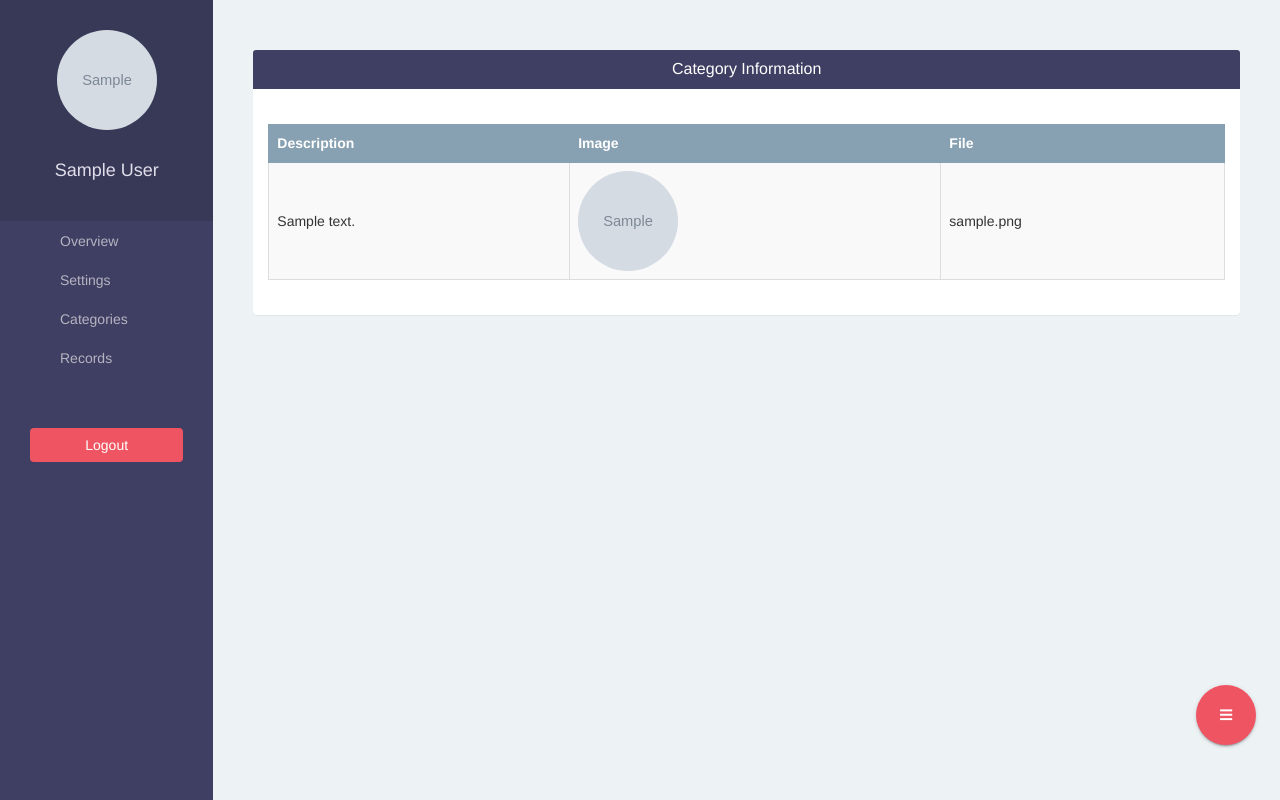
After one commit to drilus/Record-Keeper, a Django app: page /user/category_info/1/ in a window 1280 px wide. The commit adds this page. Run offline with Django 3.2, Linux system fonts and the light colour scheme; a user stored in the database is signed in; tables that the repository leaves empty hold one stand-in row (values such as "Sample post"); grey boxes marked "Sample" are stand-in pictures; some libraries are stand-ins or nearby versions.

Commit message:
added categoryinfo page

```diff
--- a/keeper/urls.py
+++ b/keeper/urls.py
@@ -18,6 +18,7 @@ urlpatterns = [
     path('user/overview', views.user_overview, name='user-overview'),
     path('user/settings', views.user_settings, name='user-settings'),
     path('user/categories', views.user_categories, name='user-categories'),
+    path('user/category_info/<int:category_id>/', views.category_info, name='category-info'),
     path('user/add_category', views.add_category, name='add-category'),
     path('user/records', views.user_records, name='user-records'),
 ] + static(settings.MEDIA_URL, document_root=settings.MEDIA_ROOT)
--- a/keeperapp/admin.py
+++ b/keeperapp/admin.py
@@ -1,10 +1,10 @@
 from django.contrib import admin
 
-from keeperapp.models import Profile, Category, CategoryData, Option, Record
+from keeperapp.models import Profile, Category, CategoryInfo, Option, Record
 
 # Register your models here.
 admin.site.register(Profile)
 admin.site.register(Category)
-admin.site.register(CategoryData)
+admin.site.register(CategoryInfo)
 admin.site.register(Option)
 admin.site.register(Record)
--- a/keeperapp/models.py
+++ b/keeperapp/models.py
@@ -30,9 +30,9 @@ class Category(models.Model):
         return self.name
 
 
-class CategoryData(models.Model):
+class CategoryInfo(models.Model):
     class Meta:
-        verbose_name_plural = 'CategoryData'
+        verbose_name_plural = 'CategoryInfo'
 
     category = models.OneToOneField(
         Category,
@@ -40,13 +40,12 @@ class CategoryData(models.Model):
         related_name='category_data',
         default='unknown'
     )
-    name = models.CharField(max_length=500)
-    description = JSONField(max_length=2000)
+    description = models.TextField(max_length=2000)
     image = models.ImageField(upload_to='images/', blank=True)
     file = models.FileField(upload_to='files/', blank=True)
 
     def __str__(self):
-        return self.id
+        return str(self.id)
 
 
 class Option(models.Model):
@@ -59,7 +58,7 @@ class Option(models.Model):
 
 
 class Record(models.Model):
-    user = models.ForeignKey(Category, on_delete=models.CASCADE, related_name='record_user')
+    user = models.ForeignKey(User, on_delete=models.CASCADE, related_name='record_user')
     category = models.ForeignKey(
         Category,
         on_delete=models.SET_NULL,
@@ -69,3 +68,6 @@ class Record(models.Model):
     data = JSONField(max_length=2000)
     receipt = models.ImageField(upload_to='receipts/', blank=True)
     file = models.FileField(upload_to='files/', blank=True)
+
+    def __str__(self):
+        return str(self.id)
--- a/keeperapp/templates/user/categories.html
+++ b/keeperapp/templates/user/categories.html
@@ -19,7 +19,7 @@
         <tbody>
           {% for category in categories %}
             <tr>
-            <td scope="row">{{ category.name }}</td>
+              <td scope="row"><a href="{% url 'category-info' category.id %}">{{ category.name }}</a></td>
               <td>{{ category.columns }}  </td>
               <td>{{ category.options }}</td>
             </tr>
--- /dev/null
+++ b/keeperapp/templates/user/category_info.html
@@ -0,0 +1,30 @@
+{% extends 'user/sidebar.html' %}
+
+{% block page %}
+  <div class="panel">
+    <div class="panel-heading bg-blue">
+      <h4 class="panel-title text-center text-white">Category Information</h4>
+    </div>
+    <div class="panel-body">
+      <br/>
+
+      <table class="table table-bordered table-hover table-striped">
+        <thead>
+          <tr class="bg-gray text-white">
+            <th>Description</th>
+            <th>Image</th>
+            <th>File</th>
+          </tr>
+        </thead>
+        <tbody>
+          <tr>
+            <td scope="row">{{ info.description }}</td>
+            <td><img class="img-circle" src="{{ MEDIA_URL }}{{ info.image }}"
+              width="100" height="100"></td>
+            <td>{{ info.file }}</td>
+          </tr>
+        </tbody>
+      </table>
+    </div>
+  </div>
+{% endblock %}
--- a/keeperapp/views.py
+++ b/keeperapp/views.py
@@ -4,7 +4,7 @@ from django.contrib.auth.models import User
 from django.shortcuts import redirect, render
 
 from keeperapp.forms import ProfileForm, UserForm, UserFormForEdit
-from keeperapp.models import Category
+from keeperapp.models import Category, CategoryInfo
 
 
 def home(request):
@@ -78,6 +78,14 @@ def user_categories(request):
 
 
 @login_required(login_url='/user/sign-in')
+def category_info(request, category_id):
+    info = CategoryInfo.objects.get(id=category_id)
+    return render(request, 'user/category_info.html', {
+        'info': info
+    })
+
+
+@login_required(login_url='/user/sign-in')
 def add_category(request):
     return render(request, 'user/add_category.html', {})
 
```
Also changed, not shown: keeperapp/migrations/0004_auto_20190423_1915.py (added), keeperapp/migrations/0005_remove_categorydata_name.py (added), keeperapp/migrations/0006_auto_20190423_1921.py (added), keeperapp/migrations/0007_auto_20190423_1927.py (added). Lines whose indentation alone changed are shown as unchanged.
